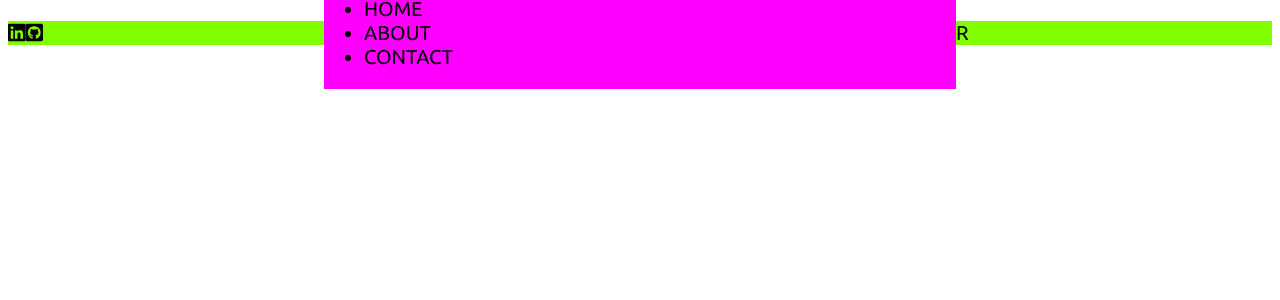
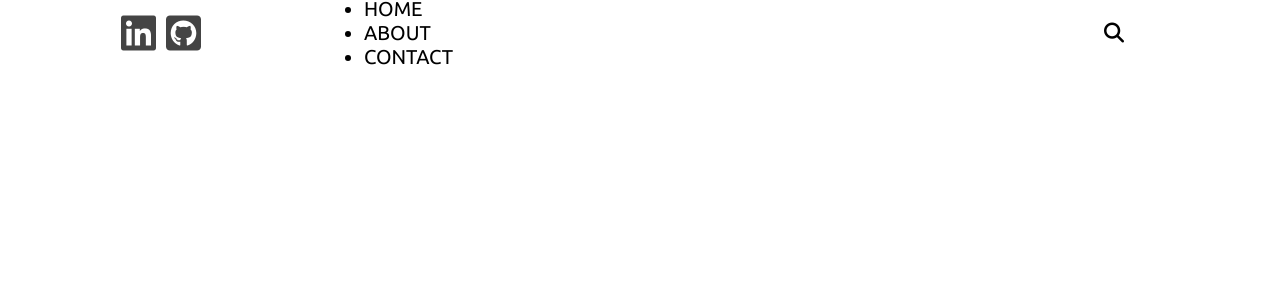
Before and after one commit to Gitmsl/msl-website, a React (Create React App) app: page / in a window 1280 px wide. Shown: the top 300 px of the page. Built offline with nearby package versions, Linux system fonts and the light colour scheme.

Commit message:
Soc.Icon editing
removed topbar background coloring differentiating three segments, added search bar image

```diff
--- a/src/topbar/TopBar.jsx
+++ b/src/topbar/TopBar.jsx
@@ -5,8 +5,8 @@ export default function TopBar() {
   return (
     <div className="top">
         <div className="topLeft">
-          <i className="fa-brands fa-linkedin"></i>
-          <i className="fa-brands fa-github-square"></i>
+          <i className="topSocialIcon fa-brands fa-linkedin"></i>
+          <i className="topSocialIcon fa-brands fa-github-square"></i>
         </div>
         <div className="topCenter">
           <ul className="topList">
@@ -15,7 +15,9 @@ export default function TopBar() {
             <li className="topListItem">CONTACT</li>
           </ul>
         </div>
-        <div className="topRight">R</div>
+        <div className="topRight">
+          <i className="topSearchIcon fa-solid fa-magnifying-glass"></i>
+        </div>
     </div>
   )
 }
--- a/src/topbar/topbar.css
+++ b/src/topbar/topbar.css
@@ -12,10 +12,18 @@
 
 .topLeft, .topRight {
     flex: 3;
-    background-color: chartreuse;
+    display: flex;
+    align-items: center;
+    justify-content: center;
+}
+
+.topSocialIcon {
+    font-size: 40px;
+    margin-right: 10px;
+    color: #444;
+    cursor: pointer;
 }
 
 .topCenter {
     flex: 6;
-    background-color: fuchsia;
 }
```
